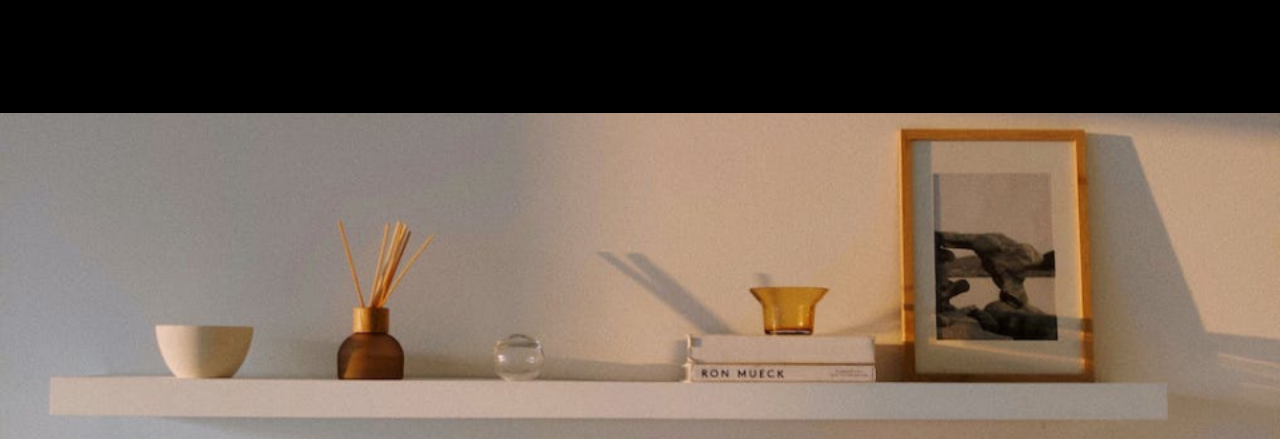
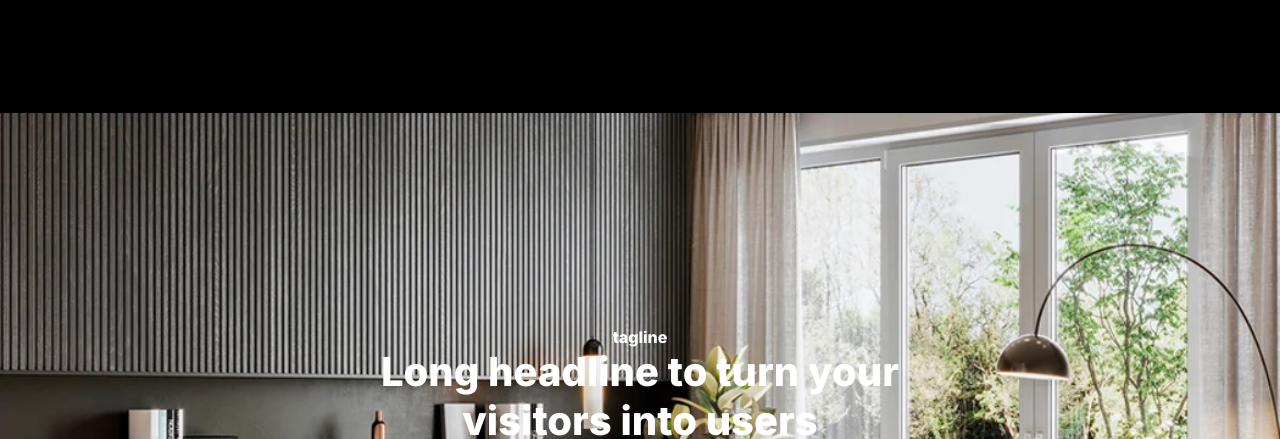
Before and after one commit to sergimandaria/homework-7, a plain HTML site: page index.html in a window 1280 px wide. Shown: the part 2030-2469 px from the top of the page. Drawn offline with Linux system fonts and the light colour scheme.

Commit message:
change background image ,add a link and some text

```diff
--- a/index.html
+++ b/index.html
@@ -108,7 +108,9 @@
     </section>
     <div class="cover">
 
-
+           <span class="oneword">tagline</span>
+           <h3>Long headline to turn your <br> visitors into users</h3>
+        <a href="#"><img src="assets/logos/lastbutton.svg" alt="logo"></a>
 
 
     </div>
--- a/styles/index.css
+++ b/styles/index.css
@@ -186,14 +186,23 @@
 .cover {
     height: 500px;
     background-color:rgba(243, 243, 243, 1) ;
-    background-image: url(/assets/pictures/mainbig.png);
+    background-image: url(/assets/pictures/lastttt.webp);
     background-repeat: no-repeat;
     background-size: cover;
     background-position: center;
-    margin-left: auto;
-        margin-right: auto;
-
-
+    display: flex;
+    flex-direction: column;
+    justify-content: center;
+    align-items: center;
+    text-align: center;
+}
+.oneword{
+    color: rgba(255, 255, 255, 1);
+    font-size: 1.6rem;
+}
+h3{
+    font-size: 4rem;
+    color: rgba(255, 255, 255, 1);
 }
 
 /* footer */
```
Also changed, not shown: assets/logos/lastbutton.svg (added), assets/pictures/lastttt.webp (added).
